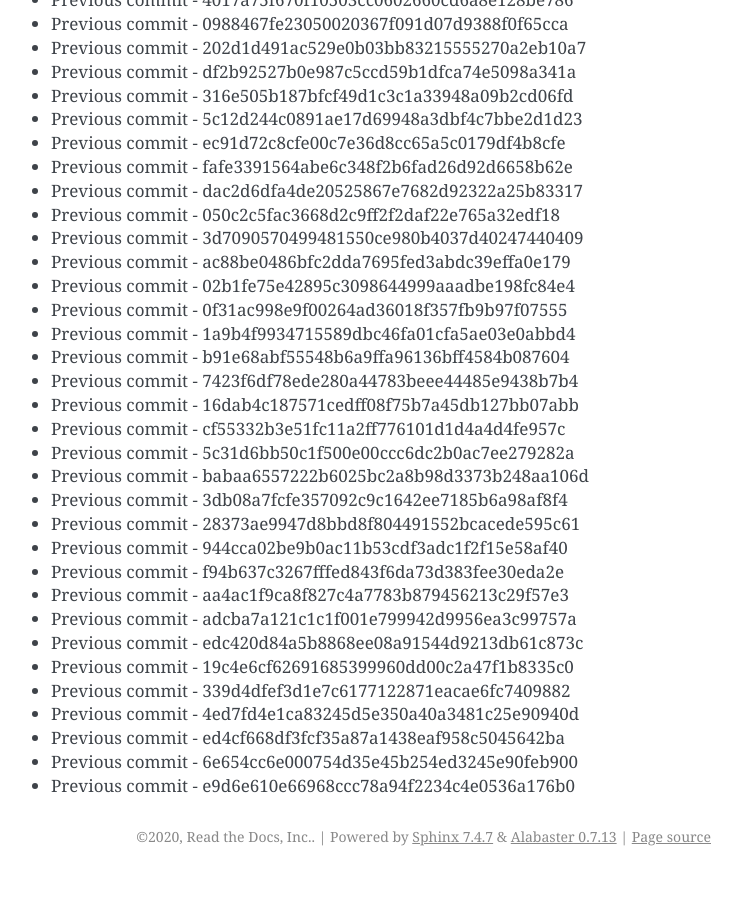
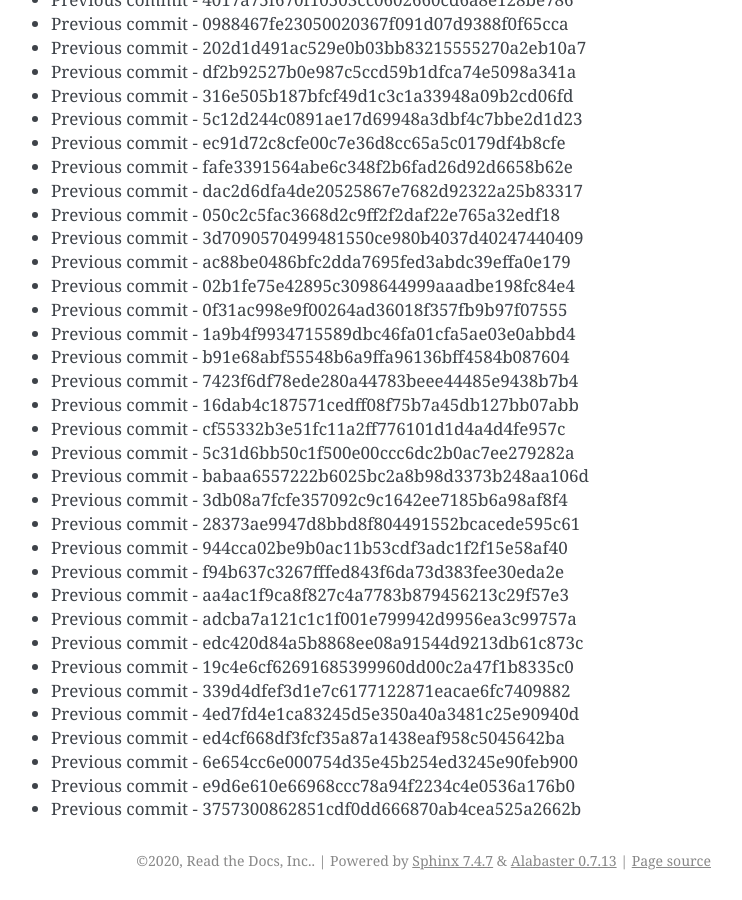
Before and after one commit to readthedocs/rtd-git-stresstest, a Sphinx documentation site: the page built from docs/updates.rst, in a window 1280 px wide and 900 px high, scrolled down 93106 px. Shown: the whole window, without its empty margins (399-1141 px from the left). Built offline with Sphinx 7.4.7, drawn with Linux system fonts in a browser that asks for light colours; before the commit the page ends 93982 px from its top, so only the background shows below that.

Commit message:
Generating commit from previous: 3757300862851cdf0dd666870ab4cea525a2662b

```diff
--- a/docs/updates.rst
+++ b/docs/updates.rst
@@ -3944,3 +3944,4 @@ It can be tested for any performance characteristics.
 * Previous commit - ed4cf668df3fcf35a87a1438eaf958c5045642ba
 * Previous commit - 6e654cc6e000754d35e45b254ed3245e90feb900
 * Previous commit - e9d6e610e66968ccc78a94f2234c4e0536a176b0
+* Previous commit - 3757300862851cdf0dd666870ab4cea525a2662b
```
